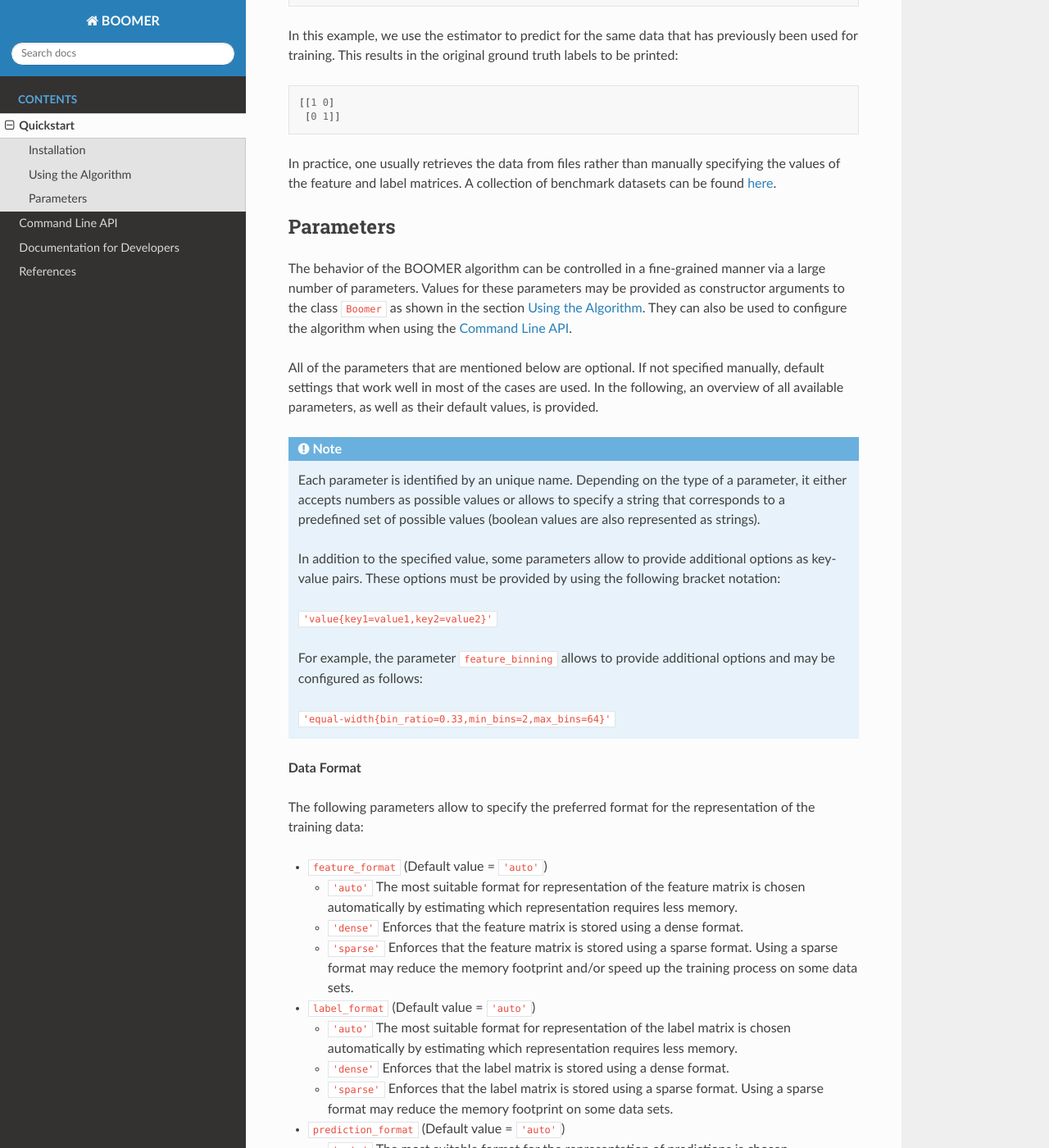
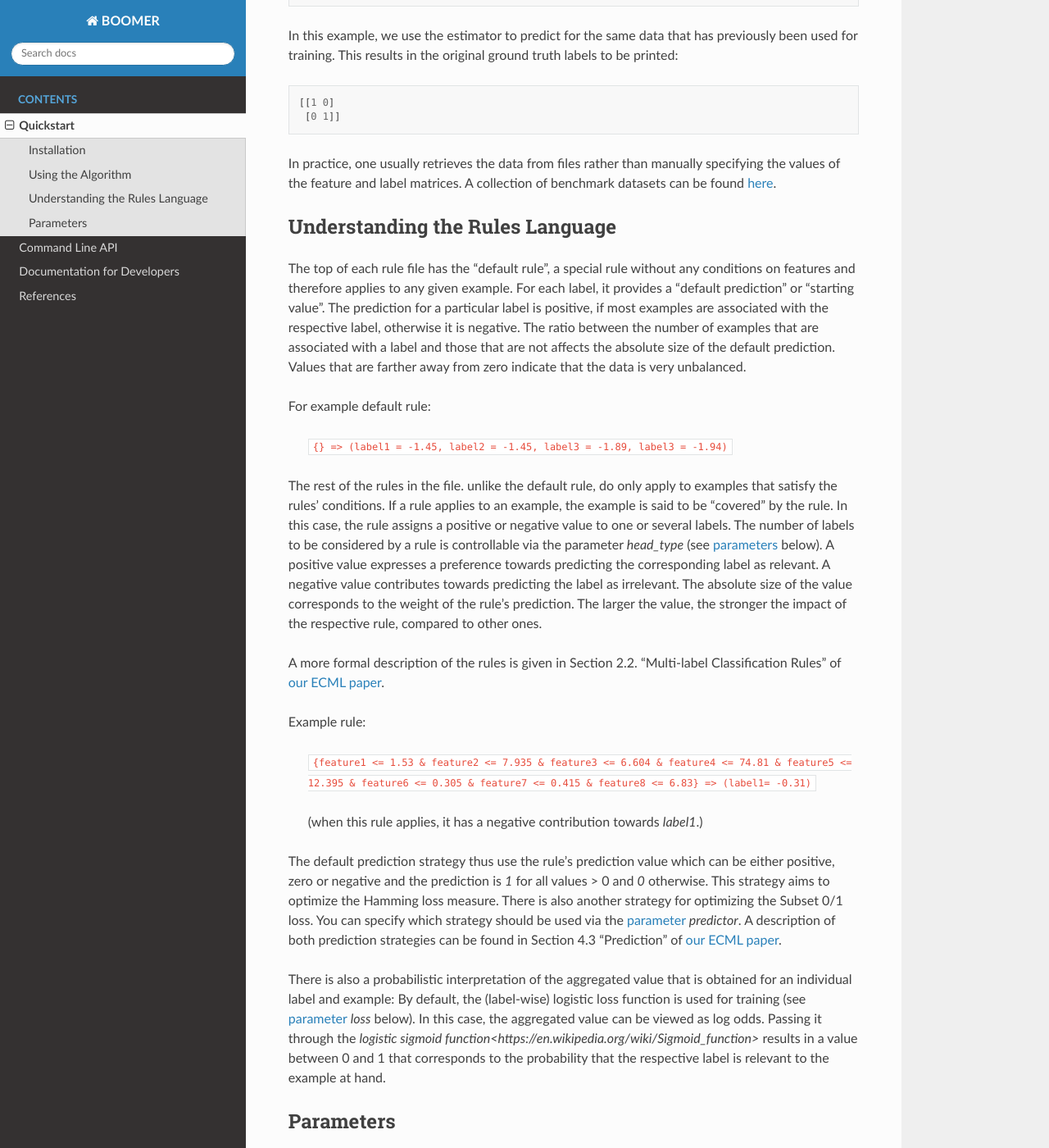
Before and after one commit to mrapp-ke/Boomer, a Sphinx documentation site: the page built from doc/quickstart/index.rst, in a window 1280 px wide and 1400 px high, scrolled down 2135 px. Shown: the whole window at 82% size. Built offline with Sphinx 7.4.7 and the Read the Docs theme 2.0.0, drawn with Linux system fonts in a browser that asks for light colours; the version number could not be read and is left out.

Commit message:
Added #7 explanation to the docs
Issue #7 has an excellent description of the rule language for non-experts. Here is formatted for the quickstart.

```diff
--- a/doc/quickstart/index.rst
+++ b/doc/quickstart/index.rst
@@ -7,4 +7,5 @@ This guide is intended for users who want to use the BOOMER algorithm in their o
 
 .. include:: installation.inc.rst
 .. include:: usage.inc.rst
+.. include:: rules.inc.rst
 .. include:: parameters.inc.rst
--- /dev/null
+++ b/doc/quickstart/rules.inc.rst
@@ -0,0 +1,24 @@
+.. _rules:
+
+Understanding the Rules Language
+--------------------------------
+
+The top of each rule file has the "default rule", a special rule without any conditions on features and therefore applies to any given example. For each label, it provides a "default prediction" or "starting value". The prediction for a particular label is positive, if most examples are associated with the respective label, otherwise it is negative. The ratio between the number of examples that are associated with a label and those that are not affects the absolute size of the default prediction. Values that are farther away from zero indicate that the data is very unbalanced.
+
+For example default rule:
+
+    ``{} => (label1 = -1.45, label2 = -1.45, label3 = -1.89, label3 = -1.94)``
+
+The rest of the rules in the file. unlike the default rule, do only apply to examples that satisfy the rules' conditions. If a rule applies to an example, the example is said to be "covered" by the rule. In this case, the rule assigns a positive or negative value to one or several labels. The number of labels to be considered by a rule is controllable via the parameter `head_type` (see :ref:`parameters<Parameters>` below). A positive value expresses a preference towards predicting the corresponding label as relevant. A negative value contributes towards predicting the label as irrelevant. The absolute size of the value corresponds to the weight of the rule's prediction. The larger the value, the stronger the impact of the respective rule, compared to other ones.
+
+A more formal description of the rules is given in Section 2.2. "Multi-label Classification Rules" of :ref:`our ECML paper<firstpartyreferences>`.
+
+Example rule:
+
+    ``{feature1 <= 1.53 & feature2 <= 7.935 & feature3 <= 6.604 & feature4 <= 74.81 & feature5 <= 12.395 & feature6 <= 0.305 & feature7 <= 0.415 & feature8 <= 6.83} => (label1= -0.31)``
+
+    (when this rule applies, it has a negative contribution towards `label1`.)
+
+The default prediction strategy thus use the rule's prediction value which can be either positive, zero or negative and the prediction is `1` for all values > 0 and `0` otherwise. This strategy aims to optimize the Hamming loss measure. There is also another strategy for optimizing the Subset 0/1 loss. You can specify which strategy should be used via the :ref:`parameter<Parameters>` `predictor`. A description of both prediction strategies can be found in Section 4.3 "Prediction" of :ref:`our ECML paper<firstpartyreferences>`.
+
+There is also a probabilistic interpretation of the aggregated value that is obtained for an individual label and example: By default, the (label-wise) logistic loss function is used for training (see :ref:`parameter<Parameters>` `loss` below). In this case, the aggregated value can be viewed as log odds. Passing it through the `logistic sigmoid function<https://en.wikipedia.org/wiki/Sigmoid_function>` results in a value between 0 and 1 that corresponds to the probability that the respective label is relevant to the example at hand.
```
